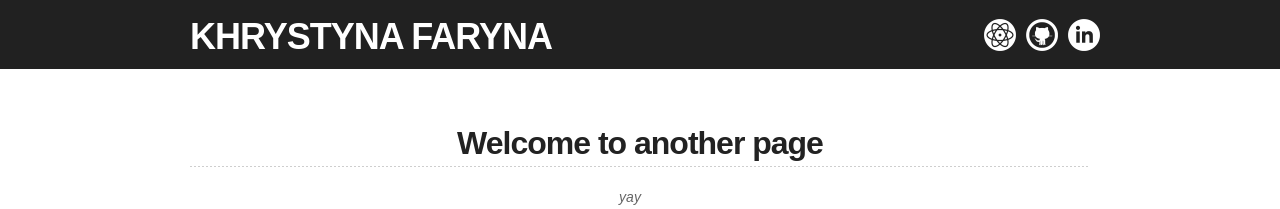
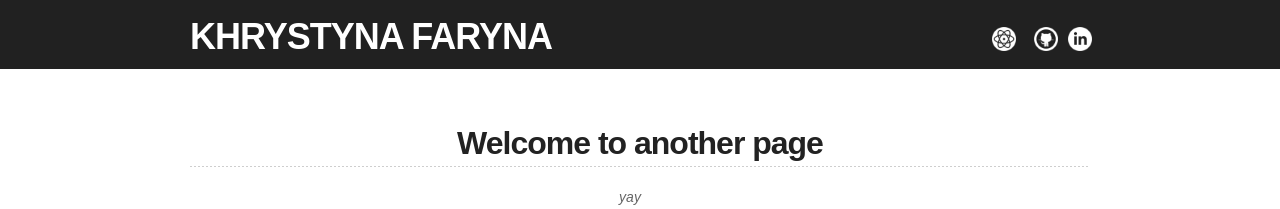
Before and after one commit to KhrystynaFaryna/khrystynafaryna.github.io, a Jekyll site: the page built from another-page.md, in a window 1280 px wide. Shown: the top 209 px of the page. Built offline with Jekyll 4.4.1, drawn with Linux system fonts in a browser that asks for light colours; our own code applies the rules of GitHub Pages for plain Markdown files.

Commit message:
Update jekyll-theme-slate.scss

```diff
--- a/_sass/jekyll-theme-slate.scss
+++ b/_sass/jekyll-theme-slate.scss
@@ -458,6 +458,7 @@ img.loading{
   text-indent: 0px;
   overflow: hidden;
   background: url(../images/linkedin-4-32.png) no-repeat bottom left;
+  background-size: 75%;
   margin-left: 10px;
 }
 
@@ -475,6 +476,7 @@ img.loading{
   text-indent: 0px;
   overflow: hidden;
   background: url(../images/github-10-32.png) no-repeat bottom right;
+  background-size: 75%;
   margin-left: 10px;
 }
 
@@ -493,6 +495,7 @@ img.loading{
   overflow: hidden;
   background: url(../images/google-scholar-32.png) no-repeat bottom right;
   margin-left: 10px;
+  background-size: 75%;
 }
 
 .tar1_download_link img {
```
